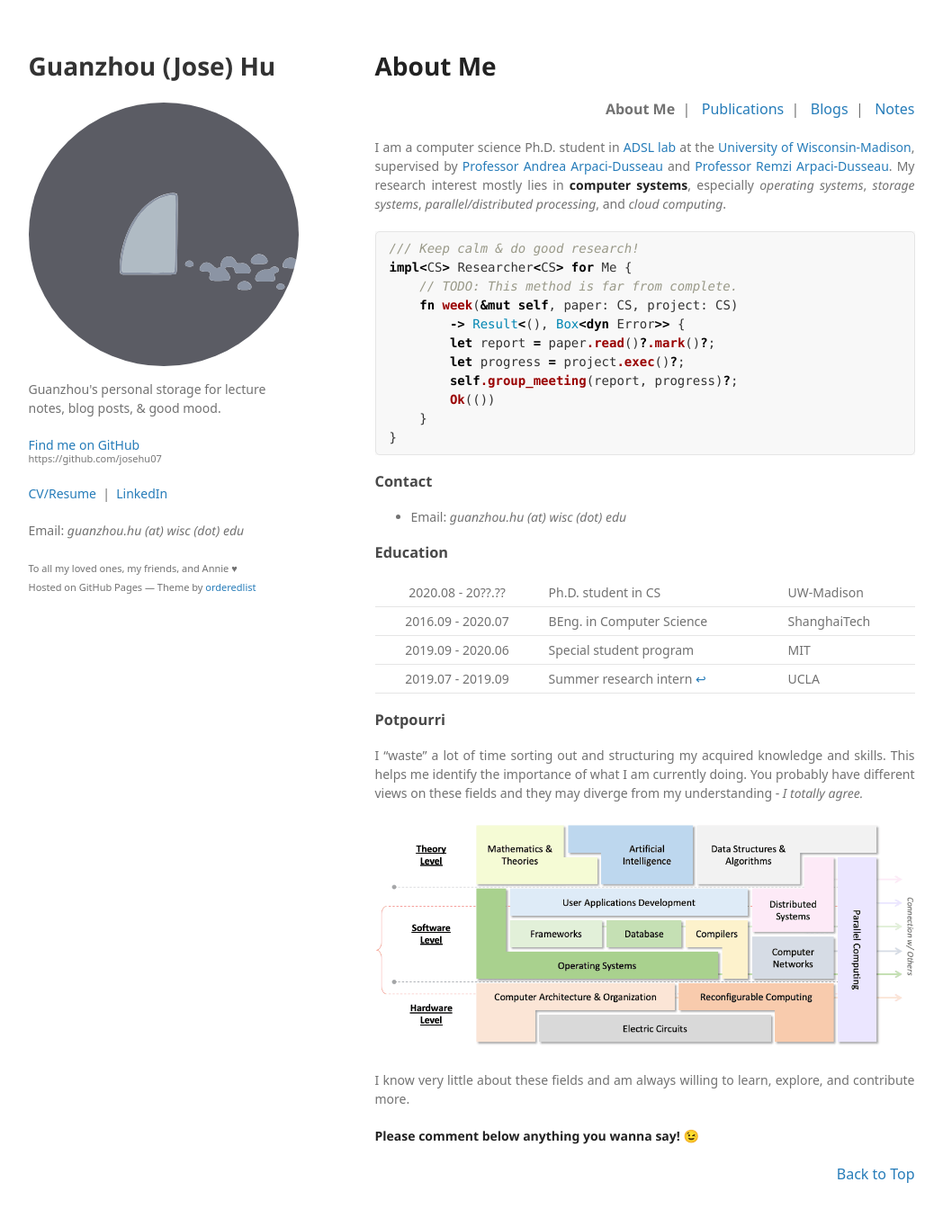
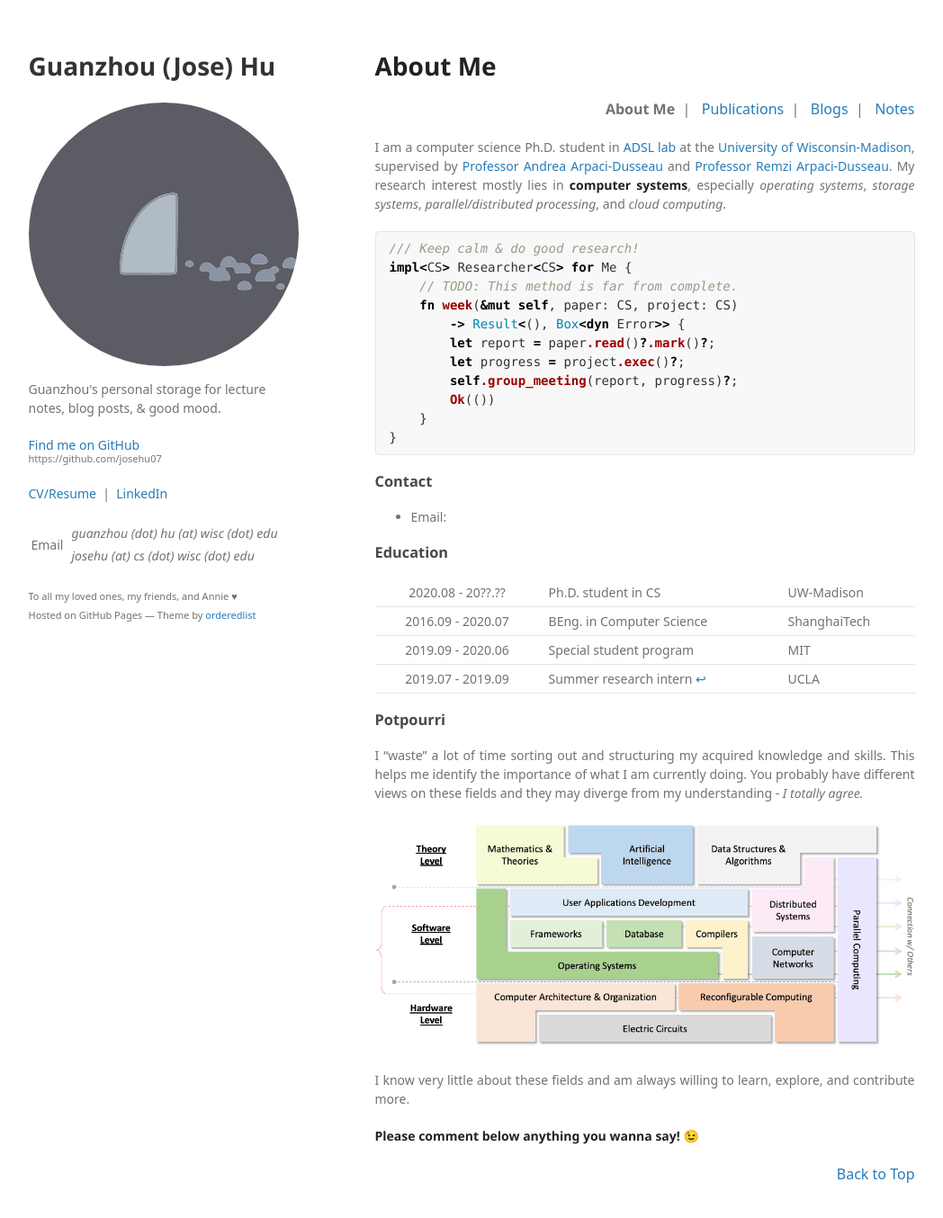
Before and after one commit to josehu07/josehu07.github.io, a Jekyll site: the page built from index.md, in a window 1280 px wide and 1387 px high. Shown: the top 1354 px of the window at 90% size, without its empty margins (116-1164 px from the left). Built offline with Jekyll 4.4.1, drawn with Linux system fonts in a browser that asks for light colours; some web fonts are replaced; a script that is not in the unit is left out; comment, search, counter and statistics services are not loaded.

Commit message:
Include two emails

```diff
--- a/_config.yml
+++ b/_config.yml
@@ -1,4 +1,7 @@
 theme: jekyll-theme-minimal
+
+plugins:
+  - jekyll-feed
 
 title: Guanzhou (Jose) Hu
 description: Guanzhou's personal storage for lecture notes, blog posts, & good mood.
@@ -8,7 +11,5 @@
 resume_link: /assets/file/Resume_HGZ.pdf
 linkedin_link: https://www.linkedin.com/in/josehu/
 
-email: guanzhou.hu (at) wisc (dot) edu
-
-plugins:
-  - jekyll-feed
+email_one: guanzhou (dot) hu (at) wisc (dot) edu
+email_two: josehu (at) cs (dot) wisc (dot) edu
--- a/_layouts/main.html
+++ b/_layouts/main.html
@@ -45,7 +45,15 @@
         </p>
 
         <p class="view">
-          Email: <i>{{ site.email }}</i>
+          <table class="emailtable">
+            <tr class="emailtable">
+              <td class="emailtable" rowspan="2" style="padding-right:6px;">Email</td>
+              <td class="emailtable"><i>{{ site.email_one }}</i></td>
+            </tr>
+            <tr class="emailtable">
+              <td class="emailtable"><i>{{ site.email_two }}</i></td>
+            </tr>
+          </table>
         </p>
 
         <p>
--- a/assets/css/style.scss
+++ b/assets/css/style.scss
@@ -161,9 +161,9 @@
 
 pre { padding: 8px 15px; background: #f8f8f8; border-radius: 5px; border: 1px solid #e5e5e5; overflow-x: auto; }
 
-table { width: 100%; border-collapse: collapse; }
+table:not(.emailtable) { width: 100%; border-collapse: collapse; }
 
-th, td { text-align: left; padding: 5px 10px; border-bottom: 1px solid #e5e5e5; }
+th, td:not(.emailtable) { text-align: left; padding: 5px 10px; border-bottom: 1px solid #e5e5e5; }
 
 dt { color: #444; font-weight: 700; }
 
```
